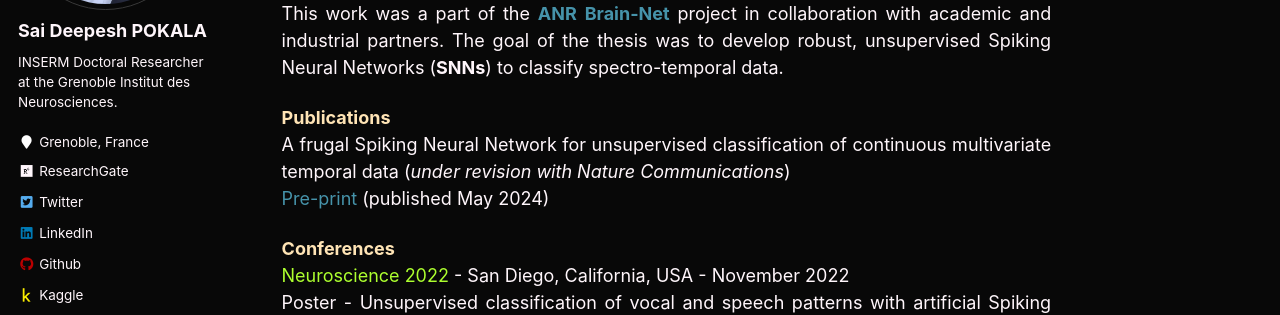
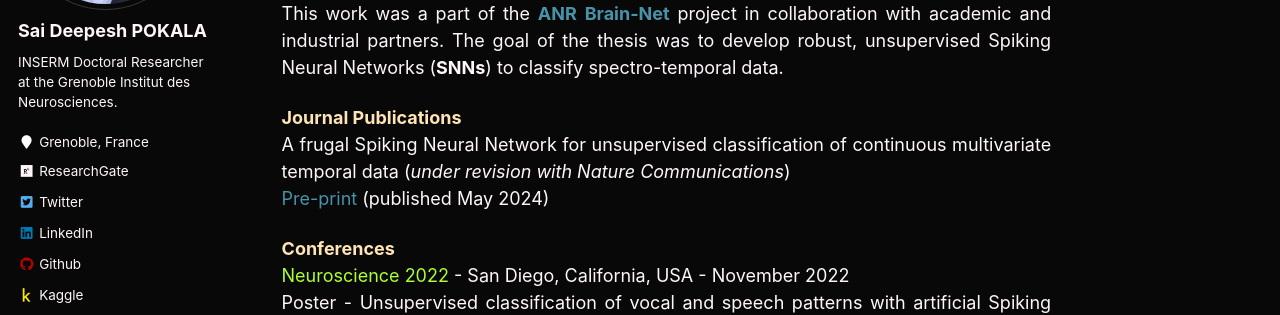
Before and after one commit to saideepesh/saideepesh.github.io, a Jekyll site: the page built from _pages/research.md, in a window 1280 px wide and 900 px high. Shown: the part 283-598 px from the top of the window. Built offline with Jekyll 4.4.1, drawn with Linux system fonts in a browser that asks for light colours.

Commit message:
Update research.md

```diff
--- a/_pages/research.md
+++ b/_pages/research.md
@@ -9,7 +9,7 @@ classes: wide
 
 This work was a part of the [**ANR**](https://anr.fr/en/){:target="_blank" rel="noopener"} [**Brain-Net**](https://sites.google.com/view/brainnet-project/accueil){:target="_blank" rel="noopener"} project in collaboration with academic and industrial partners. The goal of the thesis was to develop robust, unsupervised Spiking Neural Networks (**SNNs**) to classify spectro-temporal data.
 
-<font size="4.5"><span style="color:moccasin"><b>Publications</b></span></font>
+<font size="4.5"><span style="color:moccasin"><b>Journal Publications</b></span></font>
 A frugal Spiking Neural Network for unsupervised classification of continuous multivariate temporal data (_under revision with Nature Communications_)\
 [Pre-print](https://arxiv.org/abs/2408.12608){:target="_blank" rel="noopener"} (published May 2024)
 
```
